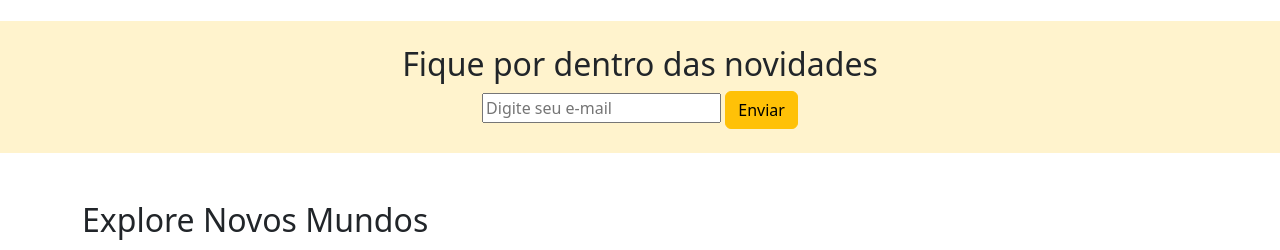
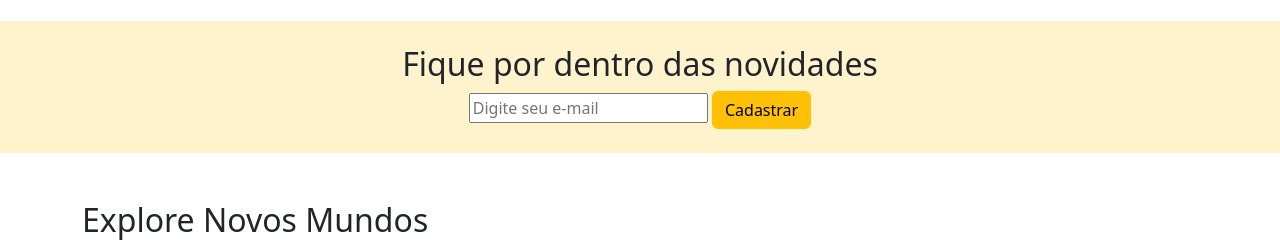
Before and after one commit to cesaraviladev/javascript-projeto-final, a plain HTML site: page index.html in a window 1280 px wide. Shown: the part 1290-1540 px from the top of the page. Drawn offline with nearby package versions, Linux system fonts and the light colour scheme.

Commit message:
button cadastrar

```diff
--- a/index.html
+++ b/index.html
@@ -252,7 +252,7 @@
                 id="emailNews"
               />
               <button type="button" class="btn btn-warning" id="buttonNews">
-                Enviar
+                Cadastrar
               </button>
               <br />
               <span id="returnEmail"></span>
```
